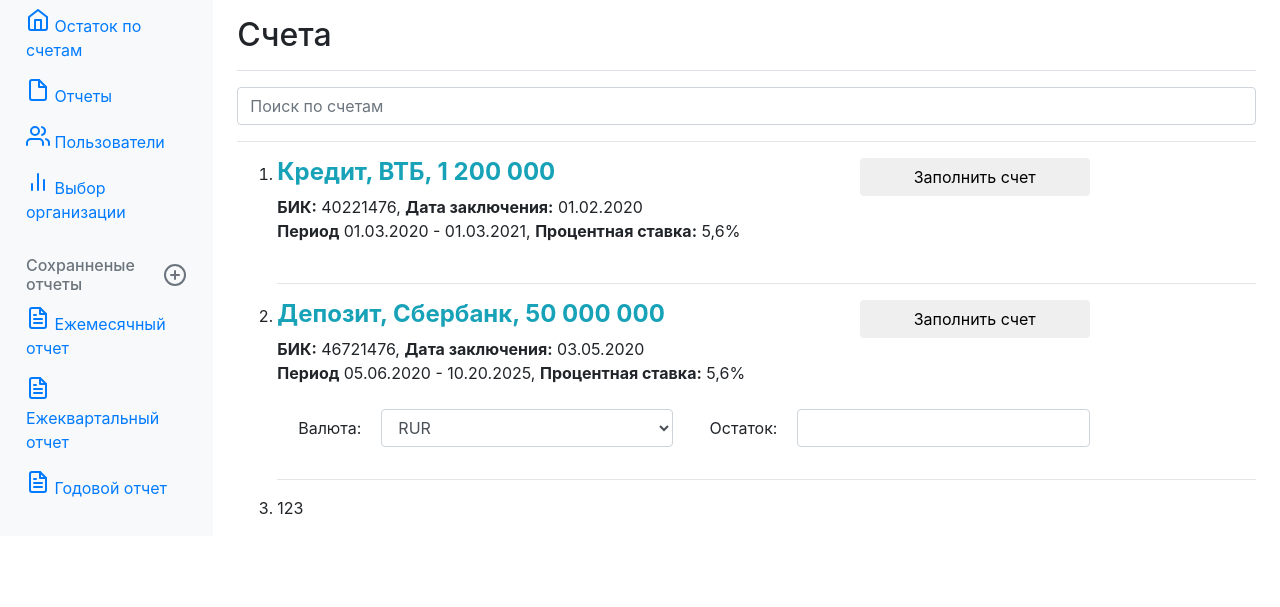
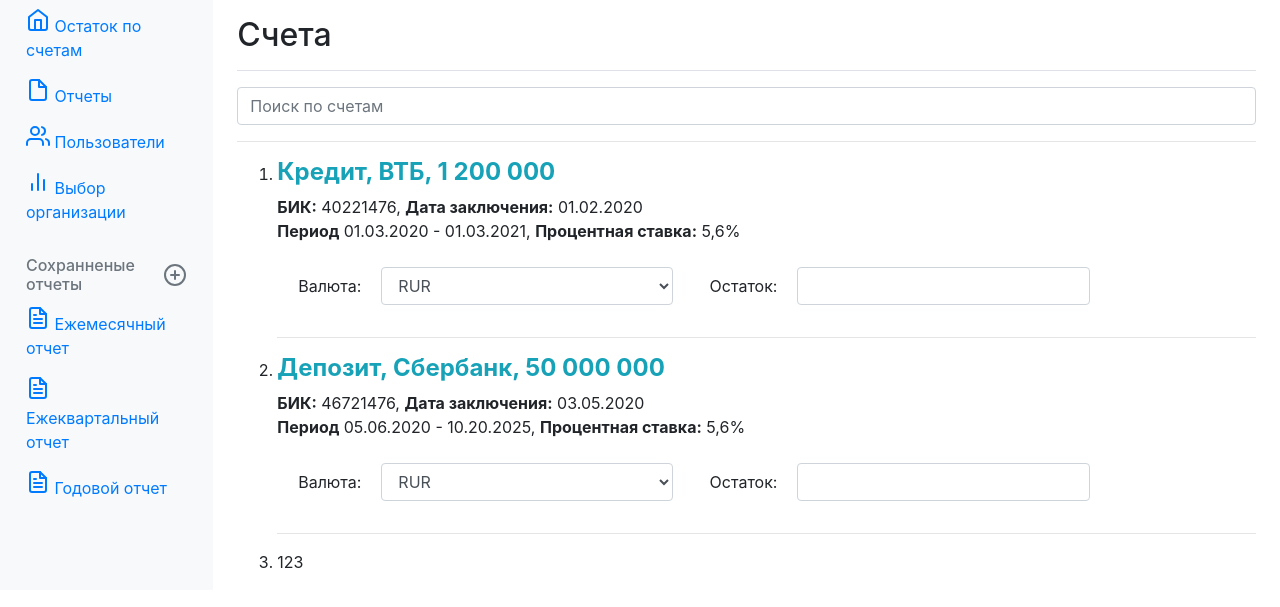
Before and after one commit to DanInSpace104/MeshRegionHack_DigitalBreakthrough, a Django app: page /reports/accts/ in a window 1280 px wide. Shown: the part 40-647 px from the top of the page. Run offline with Django 3.2, Linux system fonts and the light colour scheme; data comes from the database, SQL or seed files in the repository; both versions use the stored data as it was after the commit; data that the repository does not hold is empty; parts of the project's set-up code (start-up, migrations or seed data) failed here and were passed over; some libraries are stand-ins or nearby versions.

Commit message:
add acct.js

```diff
--- a/reports/templates/reports/accts.html
+++ b/reports/templates/reports/accts.html
@@ -28,7 +28,7 @@
         <div>
 
         </div>
-        <ol>
+        <ol id="accts_list">
             <li>
                 <div class="row">
                     <div class="col-sm-7">
@@ -43,11 +43,10 @@
                         <span> 5,6%</span><br>
                     </div>
                     <div class="col-sm-3">
-                        <button class="btn btn-grey" style="width: 100%;">Заполнить счет</button>
                     </div>
                 </div>
                 <br>
-                <!-- <div class="row">
+                <div class="row">
                     <div class="col-sm-5">
                         <div class="form-group row">
                             <label for="id1" class="col-form-label col-sm-3 text-right">Валюта:</label>
@@ -68,7 +67,7 @@
                             </div>
                         </div>
                     </div>
-                </div> -->
+                </div>
                 <hr>
             </li>
             <li>
@@ -85,7 +84,6 @@
                         <span> 5,6%</span><br>
                     </div>
                     <div class="col-sm-3">
-                        <button class="btn btn-grey" style="width: 100%;">Заполнить счет</button>
                     </div>
                 </div>
                 <br>
@@ -120,5 +118,5 @@
     </div>
 </main>
 {% endblock %} {% block bottomscript %}{% load static %}
-<script src="{% static 'js/createArt.js'%}"></script>
+<script src="{% static 'js/accts.js'%}"></script>
 {% endblock %}
--- a/static/js/accts.js
+++ b/static/js/accts.js
@@ -0,0 +1,66 @@
+// function saveOrg() {
+
+// }
+
+function getAccts() {
+
+    $.ajaxSetup({
+        crossDomain: false, // obviates need for sameOrigin test
+        beforeSend: function(xhr, settings) {
+            xhr.setRequestHeader("X-CSRFToken", $.cookie('csrftoken'));
+
+        }
+    });
+    $.get(
+        "/reports/superaccounts/", {
+
+        },
+        (data) => {
+            data.map((el) => {
+                $('#accts_list').append(`
+                <li>
+                <div class="row">
+                    <div class="col-sm-7">
+                        <h4 class="font-weight-bold text-info">Депозит, Сбербанк, 50 000 000</h4>
+                        <span class="font-weight-bold">БИК:</span>
+                        <span>46721476</span>,
+                        <span class="font-weight-bold">Дата заключения:</span>
+                        <span>03.05.2020</span><br>
+                        <span class="font-weight-bold">Период</span>
+                        <span>05.06.2020 - 10.20.2025</span>,
+                        <span class="font-weight-bold">Процентная ставка:</span>
+                        <span> 5,6%</span><br>
+                    </div>
+                    <div class="col-sm-3">
+                    </div>
+                </div>
+                <br>
+                <div class="row">
+                    <div class="col-sm-5">
+                        <div class="form-group row">
+                            <label for="id1" class="col-form-label col-sm-3 text-right">Валюта:</label>
+                            <div class="col-sm-9">
+                                <select class="form-control" name="" id="id1">
+                                    <option value="">RUR</option>
+                                    <option value="">EUR</option>
+                                    <option value="">USD</option>
+                                </select>
+                            </div>
+                        </div>
+                    </div>
+                    <div class="col-sm-5">
+                        <div class="form-group row">
+                            <label for="id2" class="col-form-label col-sm-3 text-right">Остаток:</label>
+                            <div class="col-sm-9">
+                                <input class="form-control" type="text" id="id2">
+                            </div>
+                        </div>
+                    </div>
+                </div>
+                <hr>
+            </li>
+                `)
+            })
+        }
+    )
+}
```
Also changed, not shown: db.sqlite3.
